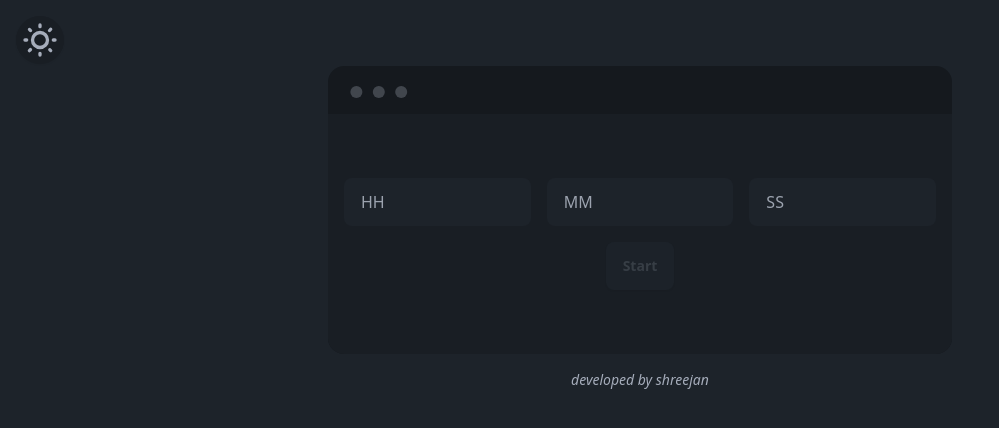
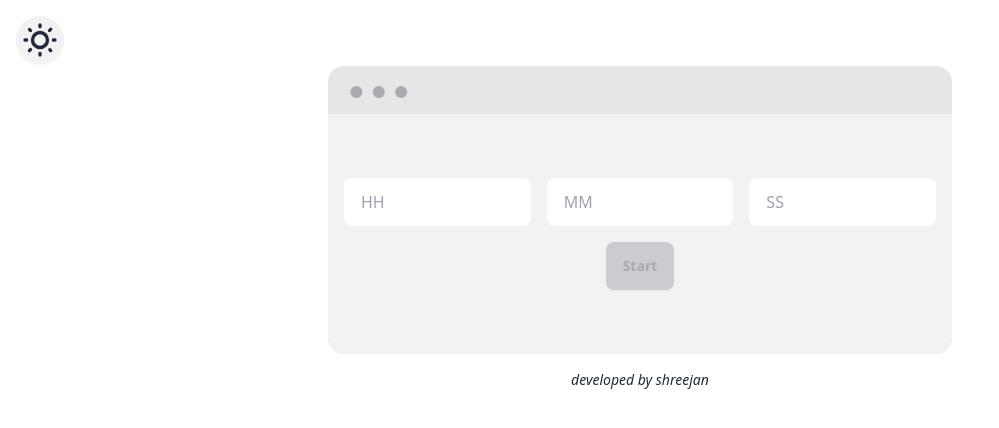
Before and after one commit to shresthashreejan/timer, a React (Vite) app: page / in a window 1280 px wide. Shown: the top 428 px of the page, without its empty margins (0-999 px from the left). Built offline with nearby package versions, Linux system fonts and the light colour scheme; no server answers.

Commit message:
Set light theme as default

```diff
--- a/index.html
+++ b/index.html
@@ -1,5 +1,5 @@
 <!DOCTYPE html>
-<html lang="en" data-theme="dark">
+<html lang="en" data-theme="light">
     <head>
         <meta charset="UTF-8" />
         <link rel="icon" type="image/svg+xml" href="/src/assets/img/time.svg" />
--- a/src/components/ThemeToggle.tsx
+++ b/src/components/ThemeToggle.tsx
@@ -1,5 +1,5 @@
 function ThemeToggle() {
-    let isDarkTheme = true;
+    let isDarkTheme = false;
 
     function toggleTheme() {
         isDarkTheme = !isDarkTheme;
```
